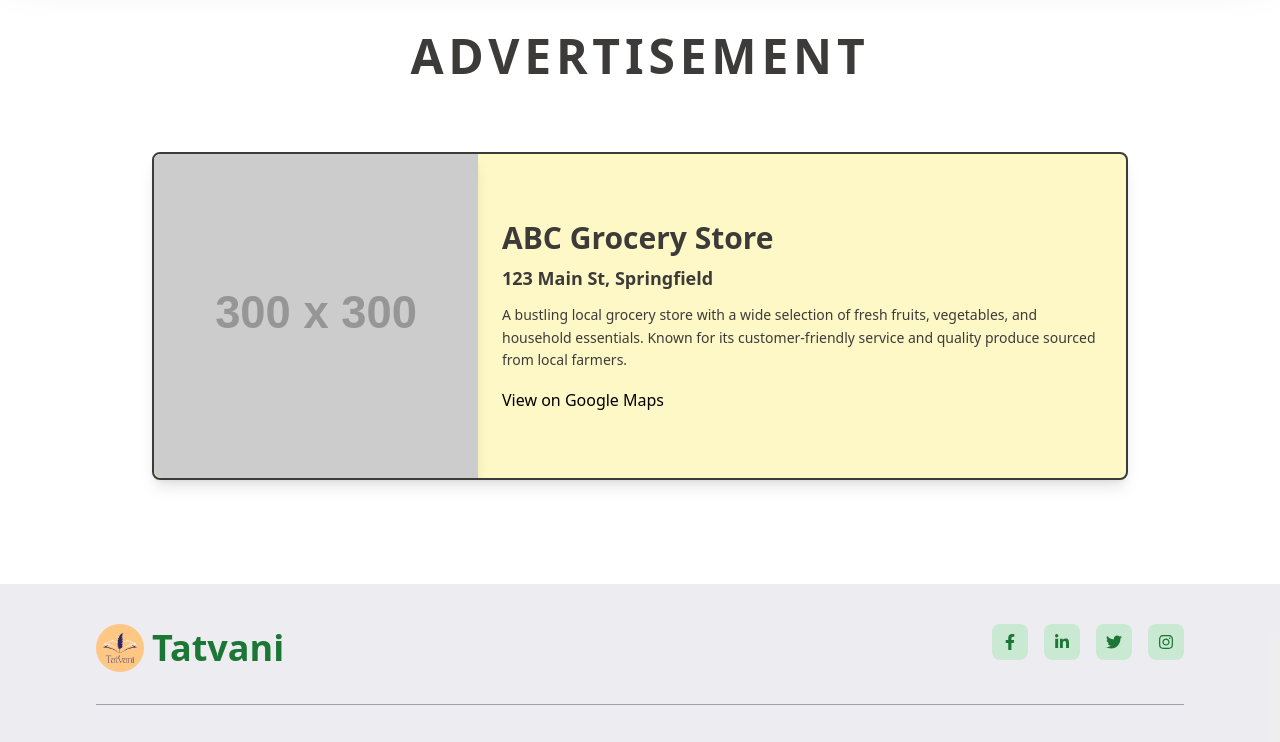
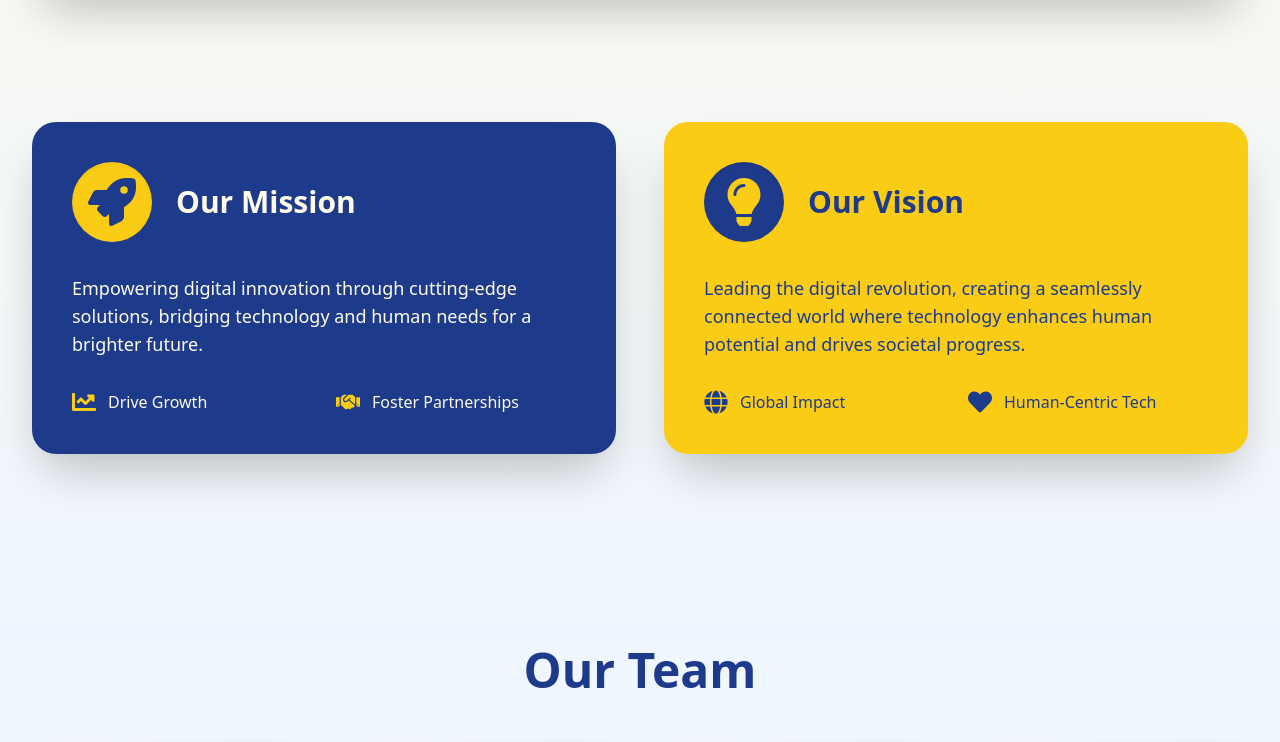
Before and after one commit to Soumyadipmaity1/tatvani-web, a React (Vite) app: page /about in a window 1280 px wide. Shown: the part 640-1382 px from the top of the page. Built offline with nearby package versions, Linux system fonts and the light colour scheme.

Commit message:
feat: Added sections for mission, vision and team information to the About page.

```diff
--- a/src/pages/about.jsx
+++ b/src/pages/about.jsx
@@ -1,11 +1,21 @@
 import AboutUsSection from "../components/AboutPage/AboutSection";
+import MissionSection from "../components/AboutPage/MissionSection";
+import VisionSection from "../components/AboutPage/VisionSection";
+import TeamSection from "../components/AboutPage/TeamSection";
 import AdvertisementSection from "../components/HomePage/AdvertisementSection";
 
 export default function About() {
   return (
-    <div>
-      <AboutUsSection/>
-      <AdvertisementSection/>
+    <div className="bg-gradient-to-b from-yellow-50 via-blue-50 to-yellow-50 dark:from-gray-900 dark:via-gray-900 dark:to-gray-800 min-h-screen">
+      <div className="max-w-7xl mx-auto px-4  sm:px-6 lg:px-8 py-16 space-y-32">
+        <AboutUsSection />
+        <div className="grid md:grid-cols-2 gap-12">
+          <MissionSection />
+          <VisionSection />
+        </div>
+        <TeamSection />
+      </div>
+      <AdvertisementSection />
     </div>
   )
 }
```
